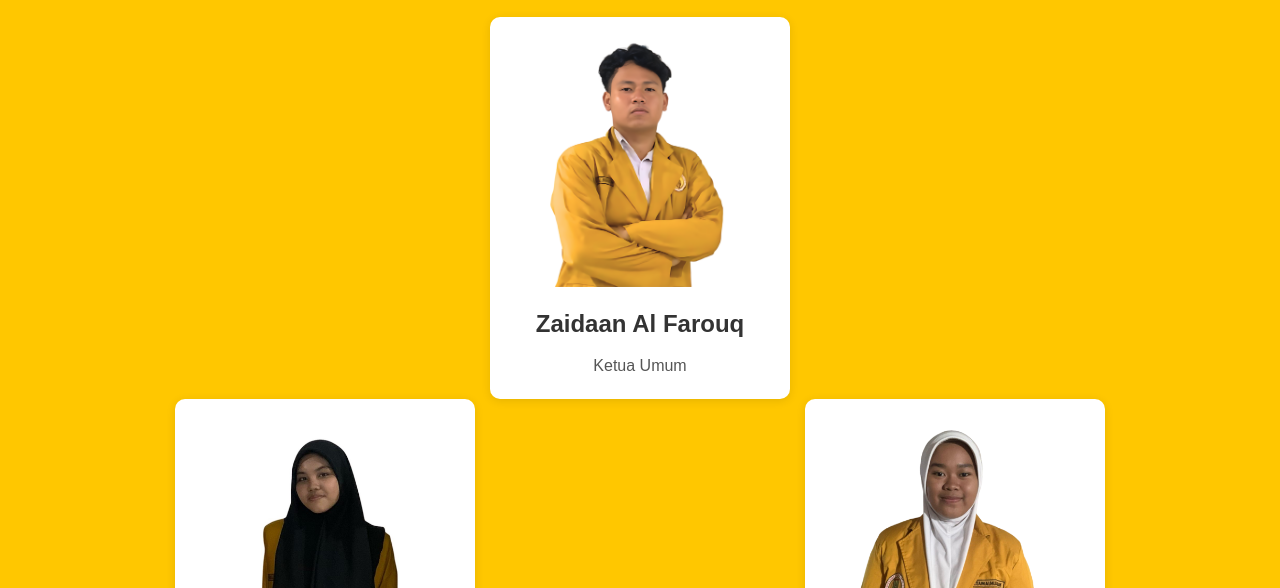
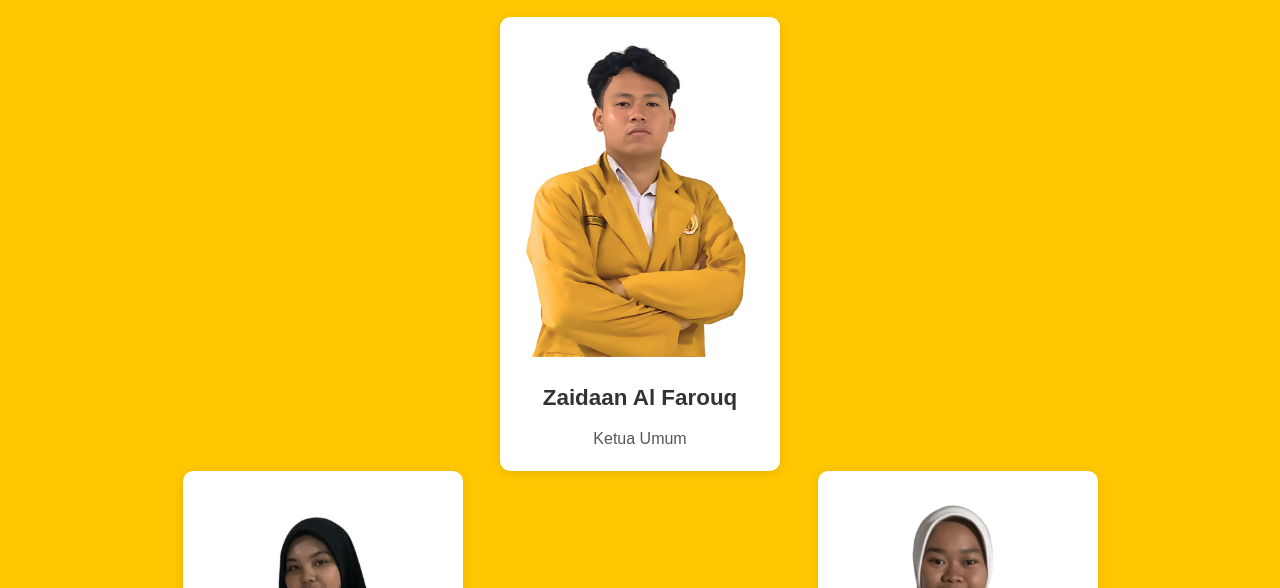
Before and after one commit to PCIPMCIPUTAT/PCIPMCIPUTAT, a plain HTML site: page pengurus.html in a window 1280 px wide. Shown: the part 212-800 px from the top of the page. Drawn offline with Linux system fonts and the light colour scheme.

Commit message:
Update pengurus.html

```diff
--- a/pengurus.html
+++ b/pengurus.html
@@ -93,7 +93,7 @@
 .pengurus-list {
     display: grid;
     grid-template-columns: repeat(auto-fit, minmax(250px, 1fr));
-            gap: 20px;
+    gap: 30px;
     justify-items: center;
 }
 
@@ -102,7 +102,7 @@
     border-radius: 10px;
     padding: 20px;
     width: 100%;
-            max-width: 300px;
+    max-width: 280px;
     text-align: center;
     box-shadow: 0 2px 10px rgba(0, 0, 0, 0.1);
     transition: transform 0.3s ease, box-shadow 0.3s ease;
@@ -112,14 +112,15 @@
 .pengurus-card img {
     width: 100%;
     height: auto;
-            max-height: 250px;
-            object-fit: contain;
     border-radius: 10px;
+    object-fit: cover;
+    aspect-ratio: 3/4;
+    margin-bottom: 15px;
 }
 
 .pengurus-card h3 {
-            font-size: 1.5rem;
-            margin: 10px 0;
+    font-size: 1.4rem;
+    margin-bottom: 10px;
     color: #333;
 }
 
@@ -132,6 +133,7 @@
     transform: translateY(-10px);
     box-shadow: 0 4px 12px rgba(0, 0, 0, 0.2);
 }
+
 
         /* Contact Section */
         .contact-section {
```
Lines whose indentation alone changed are shown as unchanged.
